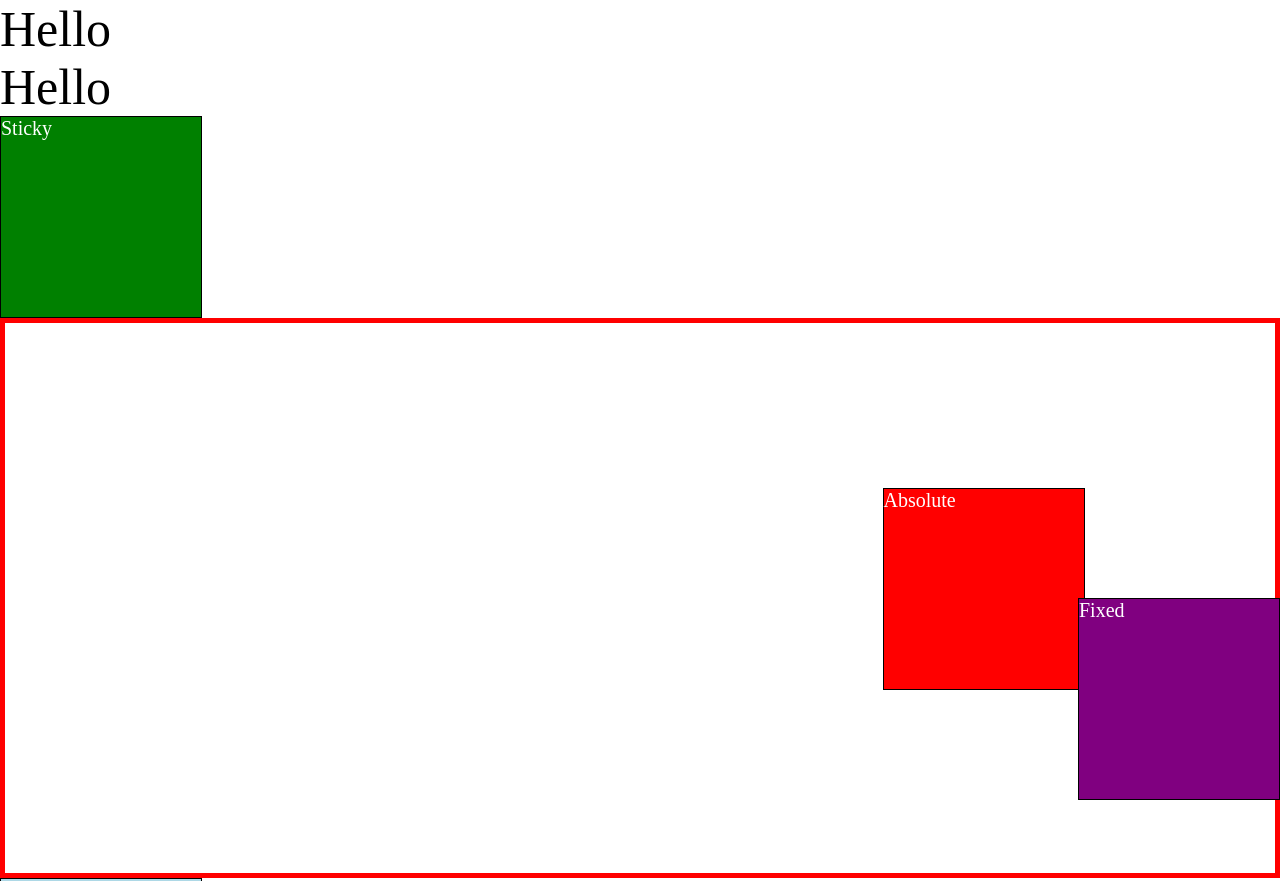
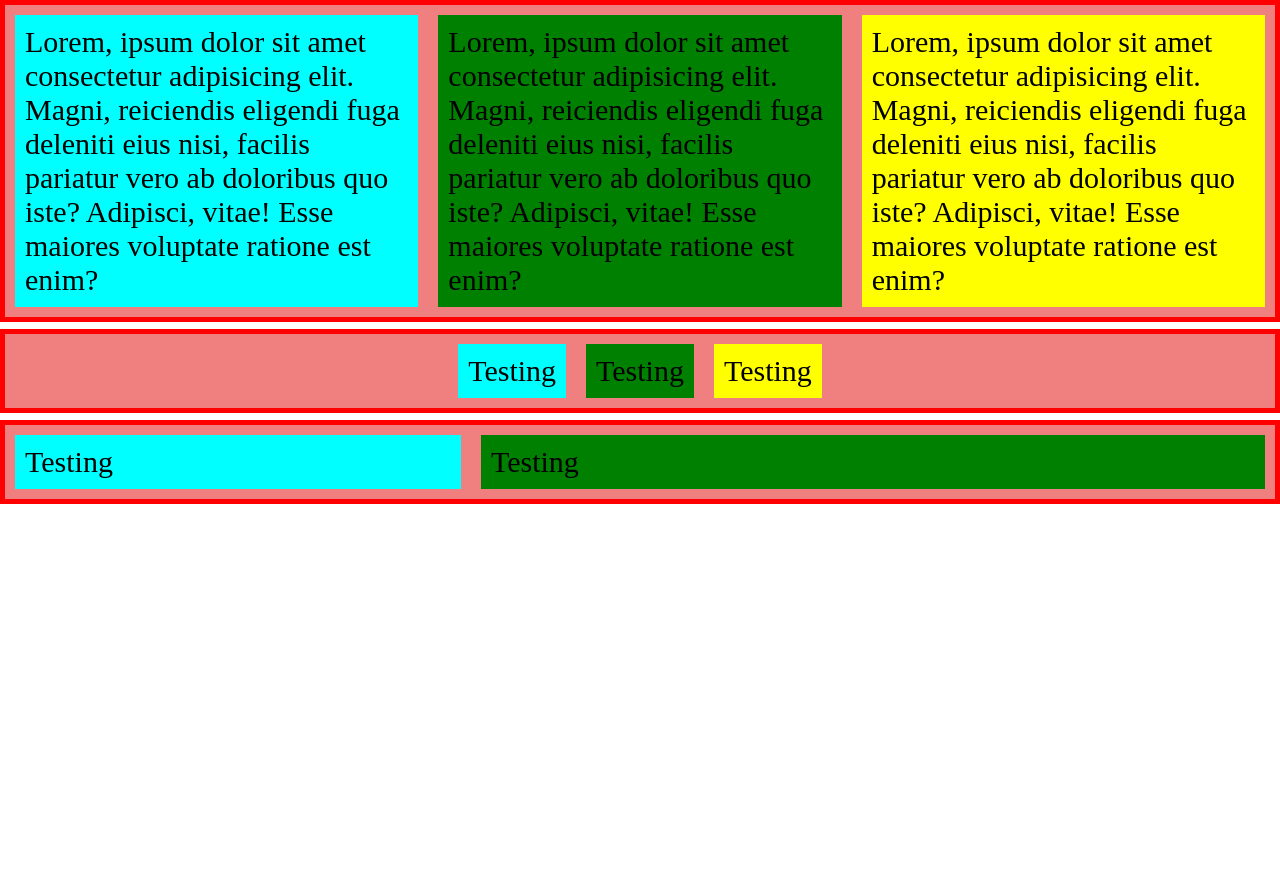
Before and after one commit to ryanvann33/Unit-4-SCSS, a plain HTML site: page index.html in a window 1280 px wide. Shown: the top 881 px of the page. After the commit the page ends 800 px from the top, so only its background shows below. Drawn offline with Linux system fonts and the light colour scheme.

Commit message:
flexbox demo done!

```diff
--- a/index.html
+++ b/index.html
@@ -5,26 +5,25 @@
         <meta http-equiv="X-UA-Compatible" content="IE=edge" />
         <meta name="viewport" content="width=device-width, initial-scale=1.0" />
         <link rel="stylesheet" href="./scss/styles.css" />
-        <title>More SCSS</title>
+        <title>Flexbox</title>
     </head>
     <body>
-        <span class="px-size">Hello</span>
-        <br />
-        <span class="rem-size">Hello</span>
-
-        <!-- sticky -->
-        <div class="box sticky">Sticky</div>
-
-        <!-- absolute-container and relative-before are used to help show the
-        properties of absolute and relative positioning -->
-        <div class="absolute-container">
-            <!-- absolute -->
-            <div class="box absolute">Absolute</div>
+        <!-- example 1: default flexbox -->
+        <div class="parent parent-intro">
+            <div class="child child-1">Lorem, ipsum dolor sit amet consectetur adipisicing elit. Magni, reiciendis eligendi fuga deleniti eius nisi, facilis pariatur vero ab doloribus quo iste? Adipisci, vitae! Esse maiores voluptate ratione est enim?</div>
+            <div class="child child-2">Lorem, ipsum dolor sit amet consectetur adipisicing elit. Magni, reiciendis eligendi fuga deleniti eius nisi, facilis pariatur vero ab doloribus quo iste? Adipisci, vitae! Esse maiores voluptate ratione est enim?</div>
+            <div class="child child-3">Lorem, ipsum dolor sit amet consectetur adipisicing elit. Magni, reiciendis eligendi fuga deleniti eius nisi, facilis pariatur vero ab doloribus quo iste? Adipisci, vitae! Esse maiores voluptate ratione est enim?</div>
         </div>
-        <div class="box relative-before">Relative Before</div>
-        <!-- relative -->
-        <div class="box relative">Relative</div>
-        <!-- fixed -->
-        <div class="box fixed">Fixed</div>
+        <br/>
+        <div class="parent parent-spacing">
+            <div class="child child-1">Testing</div>
+            <div class="child child-2">Testing</div>
+            <div class="child child-3">Testing</div>
+        </div>
+        <br/>
+        <div class="parent parent-flexconstants">
+            <div class="child child-1">Testing</div>
+            <div class="child child-2">Testing</div>
+        </div>
     </body>
 </html>
--- a/scss/_setup.scss
+++ b/scss/_setup.scss
@@ -1,22 +1,18 @@
 // ignore CSS here; only for HTML example
 
-body {
-    height: 200vh;
+// provide padding and margin to each child example
+.child {
+    padding: 1rem;
+    margin: 1rem;
 }
 
-.sticky {
-    z-index: 100;
+// gives each child a different color to distinguish
+.child-1 {
+    background-color: cyan;
 }
-
-.absolute-container {
-    position: relative;
-    height: 70vh;
-    width: 100%;
-    box-sizing: border-box;
-    border: 5px solid red;
+.child-2 {
+    background-color: green;
 }
-
-.relative-before {
-    background-color: lightblue;
-    position: absolute;
+.child-3 {
+    background-color: yellow;
 }
--- a/scss/styles.scss
+++ b/scss/styles.scss
@@ -16,63 +16,50 @@ html, body {
     padding: 0;
 }
 
-// === Comparison between PX and REM ===
-// rem is dependent of the root font size set by the user's browser
-// and the html element. So, rem is preferred for compatibility and consistency
-// you can test this by changing the font size of your browser (not zoom)
-.px-size {
-    font-size: 50px;
-}
-.rem-size {
-    font-size: 5rem;
+// you can start positioning stuff with flexbox using `display: flex`
+.parent {
+    display: flex;
+    font-size: 3rem;
+    background-color: lightcoral;
+    border: 5px solid red;
 }
 
+.parent-intro {
+    // flexbox automatically formats the element's children in a "row"
+    flex-direction: row;
 
-// consistent box style for positioning demo
-.box {
-    font-size: 2rem;
-    height: 20rem;
-    width: 20rem;
-    border: .1rem solid black;
-    color: white;
+    // // you can change the direction in which the child elements flow
+    // // "row-reverse" would reverse the current direction of order
+    // // try uncommenting the below code and observe the difference
+    // flex-direction: reverse;
+
+    // // you can also switch to a "column" flow where elements are stacked
+    // // vertically on top of each other
+    // flex-direction: column;
 }
 
-// === positioning ===
-// You can move HTML elements using the combination of top, bottom, left, right,
-// (position) along with the right position setting. Each setting has an unique property.
+.parent-spacing {
+    // // with flexbox, you can customize where your childs are positioned
+    // // `justify-content: center` puts all your childs to the center of the parent
+    justify-content: center;
 
-// `position: absolute` - takes the element away from the normal flow of HTML elements
-// and lets you position relative to its parent element (this case, the `body`)
-.absolute {
-    background-color: red;
-    position: absolute;
-    right: 15%;
-    top: 30%;
+    // // if you want, you can put the elements to the other end of the container...
+    // justify-content: flex-end;
+
+    // // ...or have it spaced out (find out the differences of these on the flexbox resource)
+    // justify-content: space-between;
+    // justify-content: space-around;
+    // justify-content: space-evenly;
 }
 
-// `position: relative` - the element stays in the normal HTML flow, letting you position
-// relative to itself *before* position changes (left, top, bottom, and right are reversed)
-.relative {
-    background-color: blue;
-    position: relative;
-    left: 5%;
-    top: 5%;
+.parent-flexconstants {
+    // in this example, child-2 takes up twice the space as child 1 due to how the flex-grow
+    // constant was defined. Find more about flex-grow, flex-shrink, and flex-basis on the resource
+    .child-1 {
+        flex-grow: 1;
+    }
+    .child-2 {
+        // try changing this constant
+        flex-grow: 2;
+    }
 }
-
-// `position: sticky` - allows the element to "stick" (switch from relative -> sticky)
-//  after the user scrolls to its defined position relative to the parent
-//  (requires top, left, bottom, or right to be defined)
-.sticky {
-    background-color: green;
-    position: sticky;
-    top: 0;
-}
-
-// `position: fixed` - locks the element to a defined position relative to the viewport (screen)
-//  (requires top, left, bottom, or right to be defined)
-.fixed {
-    background-color: purple;
-    position: fixed;
-    bottom: 0;
-    right: 0;
-}
```
Also changed, not shown: scss/styles.css, 1 other file.
